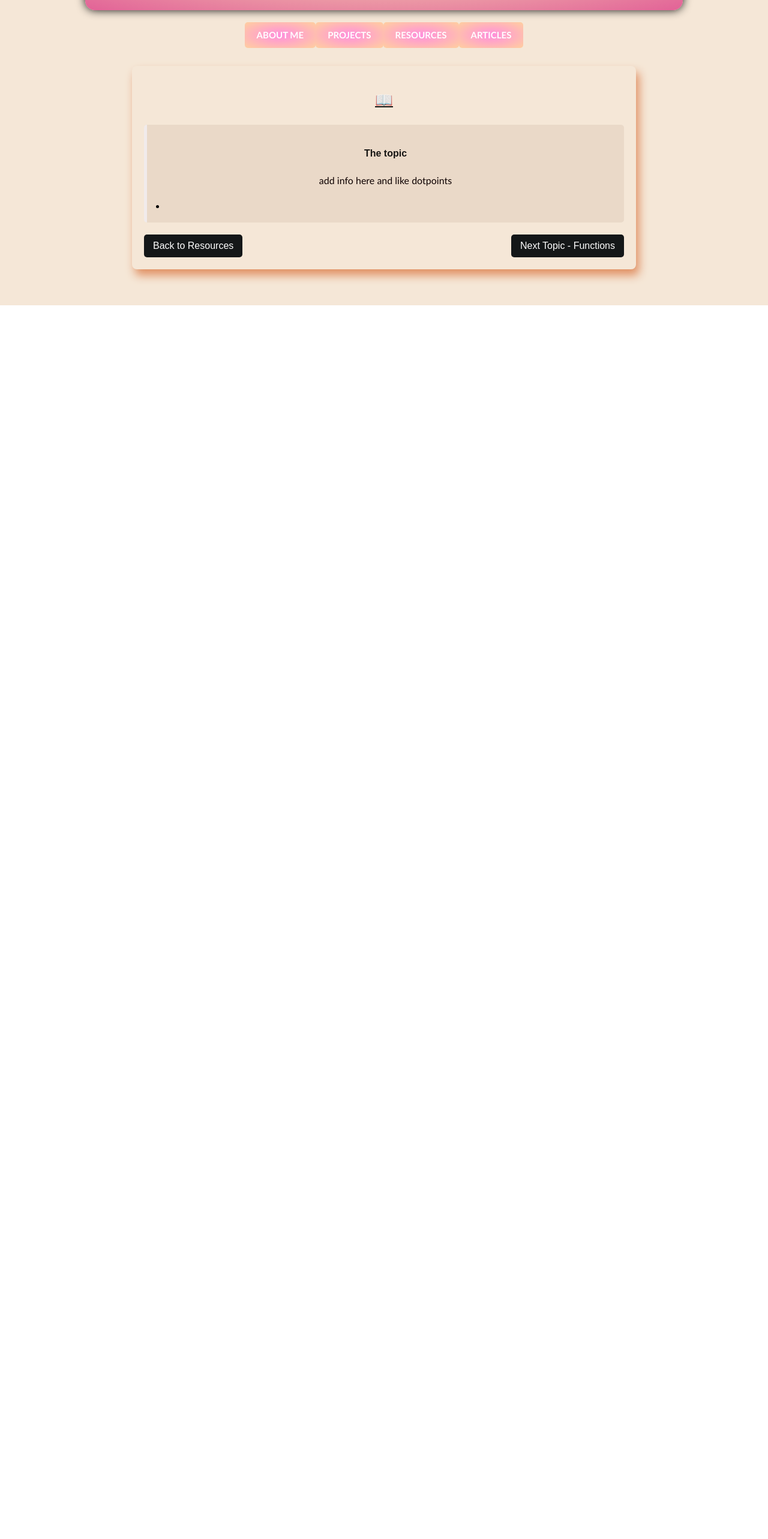
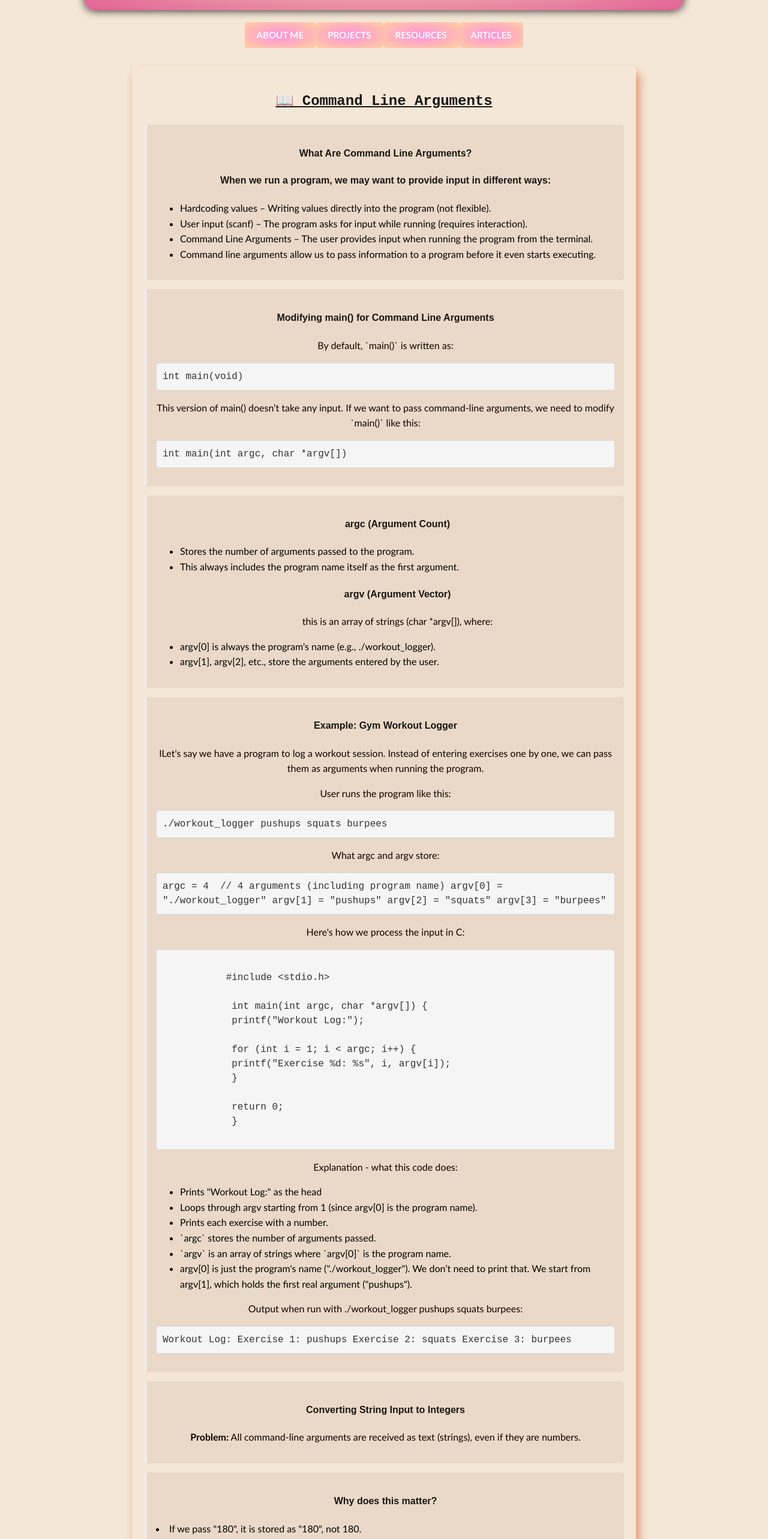
Before and after one commit to noorbabar/noorportfolio, a React (Vite) app in the folder Noorportfolio/frontend/: page /arguments in a window 1280 px wide. Shown: the part 233-2799 px from the top of the page at 60% size. Before the commit the page ends 800 px from the top, so only its background shows below. Built offline with nearby package versions, Linux system fonts and the light colour scheme.

Commit message:
edited css to fit structure

```diff
--- a/Noorportfolio/frontend/src/components/Course/1511/Arguments.jsx
+++ b/Noorportfolio/frontend/src/components/Course/1511/Arguments.jsx
@@ -1,28 +1,212 @@
 import React from "react";
 import { useNavigate } from "react-router-dom";
 
-const Custom = () => {
+const Arguments = () => {
+  const navigate = useNavigate();
 
   return (
     <div className="notes-container">
-      <h1 style={{ textDecoration: "underline" }} className="notes-title">📖 </h1>
+      <h1 style={{ textDecoration: "underline" }} className="notes-title">📖 Command Line Arguments</h1>
 
       <section className="note-section" style={{ color: "black", fontFamily: "'Trebuchet MS', sans-serif", textAlign: "left" }}>
-        <h3 className="underline">The topic</h3>
-        <p>add info here and like dotpoints </p>
-        <li></li>
+        <h3 className="underline">What Are Command Line Arguments?</h3>
+        <h3> When we run a program, we may want to provide input in different ways:</h3>
+        <ul>
+            <li>Hardcoding values – Writing values directly into the program (not flexible). </li>
+            <li>User input (scanf) – The program asks for input while running (requires interaction).</li>
+            <li>Command Line Arguments – The user provides input when running the program from the terminal.</li>
+            <li>Command line arguments allow us to pass information to a program before it even starts executing.</li>
+        </ul>
 </section>
+<section className="note-section" style={{ color: "black", fontFamily: "'Trebuchet MS', sans-serif", textAlign: "left" }}>
+
+        <h3 className="underline">Modifying main() for Command Line Arguments</h3>
+        <p>By default, `main()` is written as:</p>
+        <pre className="code-snippet">
+            int main(void) {
+                // Program execution starts here
+            }
+        </pre>
+        <p>This version of main() doesn’t take any input. If we want to pass command-line arguments, we need to modify `main()` like this:</p>
+        <pre className="code-snippet">
+            int main(int argc, char *argv[]) {
+            // argc (Argument Count)
+            // argv (Argument Vector)
+            }
+        </pre>
+        </section>
+
+        <section className="note-section" style={{ color: "black", fontFamily: "'Trebuchet MS', sans-serif", textAlign: "left" }}>
+
+        <ul>
+            <h3> argc (Argument Count)</h3>
+            <li>Stores the number of arguments passed to the program.</li>
+            <li>This always includes the program name itself as the first argument.</li>
+            <h3> argv (Argument Vector)</h3>
+            <p>this is an array of strings (char *argv[]), where:</p>
+        <li>argv[0] is always the program's name (e.g., ./workout_logger).</li>
+        <li>argv[1], argv[2], etc., store the arguments entered by the user.</li>
+        </ul>
+
+</section>
+<section className="note-section" style={{ color: "black", fontFamily: "'Trebuchet MS', sans-serif", textAlign: "left" }}>
+
+        <h3 className="underline">Example: Gym Workout Logger</h3>
+        <p>ILet's say we have a program to log a workout session. Instead of entering exercises one by one, we can pass them as arguments when running the program.</p>
+        <p>User runs the program like this:</p>
+        <pre className="code-snippet">
+            ./workout_logger pushups squats burpees
+        </pre>
+        <p> What argc and argv store:</p>
+        <pre className="code-snippet">
+        argc = 4  // 4 arguments (including program name)
+        argv[0] = "./workout_logger"
+        argv[1] = "pushups"
+        argv[2] = "squats"
+        argv[3] = "burpees"
+        </pre>
+        <p>Here's how we process the input in C:</p>
+        <pre className="code-snippet">
+           {`
+           #include <stdio.h>
+
+            int main(int argc, char *argv[]) {
+            printf("Workout Log:");
+
+            for (int i = 1; i < argc; i++) {
+            printf("Exercise %d: %s", i, argv[i]);
+            }
+
+            return 0;
+            }
+            `}
+        </pre>
+        <p>Explanation - what this code does:</p>
+        <ul>
+        <li>Prints "Workout Log:" as the head</li>
+        <li>Loops through argv starting from 1 (since argv[0] is the program name).</li>
+        <li>Prints each exercise with a number.</li>
+          <li>`argc` stores the number of arguments passed.</li>
+          <li>`argv` is an array of strings where `argv[0]` is the program name.</li>
+          <li>argv[0] is just the program's name ("./workout_logger"). We don’t need to print that.
+            We start from argv[1], which holds the first real argument ("pushups").
+</li>
+        </ul>
+
+<p>Output when run with ./workout_logger pushups squats burpees:</p>
+<pre className="code-snippet">
+Workout Log:
+Exercise 1: pushups
+Exercise 2: squats
+Exercise 3: burpees
+</pre>
+</section>
+
+<section className="note-section" style={{ color: "black", fontFamily: "'Trebuchet MS', sans-serif", textAlign: "left" }}>
+
+        <h3 className="underline">Converting String Input to Integers</h3>
+        <p><strong>Problem:</strong> All command-line arguments are received as text (strings), even if they are numbers.</p>
+        </section>
+
+        <section className="note-section" style={{ color: "black", fontFamily: "'Trebuchet MS', sans-serif", textAlign: "left" }}>
+
+        <h3>Why does this matter?</h3>
+        <li>If we pass "180", it is stored as "180", not 180.</li>
+        <li>We cannot perform mathematical operations on a string.</li>
+        </section>
+
+        <section className="note-section" style={{ color: "black", fontFamily: "'Trebuchet MS', sans-serif", textAlign: "left" }}>
+
+        <h3>Solution:</h3>
+        <li>We use atoi() (ASCII to Integer) to convert strings to numbers.</li>
+        <li>atoi() is from {`<stdlib.h>.`}</li>
+        <li>Converts numeric strings (e.g., "25") into actual integers (25).</li>
+
+       </section>
+       <section className="note-section" style={{ color: "black", fontFamily: "'Trebuchet MS', sans-serif", textAlign: "left" }}>
+
+       <h3> Example: Baking Timer</h3>
+       <p>Say we have a program to track baking time. We pass the temperature and duration as arguments when running the program.</p>
+       <p>Running the program:</p>
+       <pre className="code-snippet">
+        /baking_time 180 25
+        </pre>
+
+        <pre className="code-snippet">
+        {`
+
+        #include <stdio.h>
+        #include <stdlib.h> // Required for atoi
+
+        int main(int argc, char *argv[]) {
+        if (argc != 3) {
+        printf("Usage: ./baking_time temperature duration");
+        return 1;
+        }
+            int temp = atoi(argv[1]);
+            int duration = atoi(argv[2]);
+            printf("Bake at %d°C for %d minutes.", temp, duration);
+            return 0;
+            }
+            `}
+        </pre>
+
+        <p>Explanation:</p>
+        <ul>
+        <li>The program expects exactly 2 inputs: temperature and duration so we check bys argc != 3</li>
+        <li>argc always includes the program name, so:(program name) + 2 (inputs) = 3 arguments expected.</li>
+        <li>If argc is not 3, the user forgot to pass arguments or entered too many.</li>
+          <li>`atoi(argv[1])` converts the first argument (temperature) into an integer.</li>
+          <li>`atoi(argv[2])` converts the second argument (duration) into an integer.</li>
+        </ul>
+</section>
+<section className="note-section" style={{ color: "black", fontFamily: "'Trebuchet MS', sans-serif", textAlign: "left" }}>
+
+        <h3 className="underline">Using Loops with Command Line Arguments</h3>
+        <p>Example: Counting repetitions in a workout routine.</p>
+        <pre className="code-snippet">
+        {` #include <stdio.h>
+            int main(int argc, char *argv[]) {
+               for (int i = 1; i < argc; i++) {
+                //We start from 1 because argv[0] is the program name.
+
+                    printf("Perform %s reps", argv[i]);
+                    //  argv[i] prints each argument (repetition count) passed by the user.
+
+                }
+                return 0;
+            } `}
+        </pre>
+        <p>Running the program:</p>
+        <pre className="code-snippet">
+            ./reps_counter 10 15 20
+        </pre>
+        <p>What argc and argv store:</p>
+        <pre className="code-snippet">
+        argc = 4  // 4 arguments (program name + 3 inputs)
+argv[0] = "./reps_counter"
+argv[1] = "10"
+argv[2] = "15"
+argv[3] = "20"
+</pre>
+        <p>Output - this prints:</p>
+        <pre className="code-snippet">
+            Perform 10 reps
+            Perform 15 reps
+            Perform 20 reps
+        </pre>
+      </section>
 
       <div className="navigation-buttons">
         <button onClick={() => navigate("/resources")} className="nav-button">
           Back to Resources
         </button>
-        <button onClick={() => navigate("/functions")} className="nav-button">
-          Next Topic - Functions
+        <button onClick={() => navigate("/pointers")} className="nav-button">
+          Next Topic - Pointers
         </button>
       </div>
     </div>
   );
 };
 
-export default Custom;
+export default Arguments;
--- a/Noorportfolio/frontend/src/components/Course/1511/DiArrays.jsx
+++ b/Noorportfolio/frontend/src/components/Course/1511/DiArrays.jsx
@@ -11,15 +11,18 @@ const DiArrays = () => {
       <section className="note-section" style={{ color: "black", fontFamily: "'Trebuchet MS', sans-serif", textAlign: "left" }}>
         <h3 className="underline">Understanding 2D Arrays</h3>
         <p>A 2D array is a collection of elements arranged in rows and columns, similar to a table or spreadsheet.</p>
+        </section>
 
+        <section className="note-section" style={{ color: "black", fontFamily: "'Trebuchet MS', sans-serif", textAlign: "left" }}>
         <h3 className="underline">Why Use 2D Arrays?</h3>
     <ul>
         <li>They help store data in a grid-like format, making it easier to organise complex data (e.g., matrices or tables).</li>
         <li>They enable efficient access to data at specific row and column positions, ideal for applications like image processing or games.</li>
         <li>They allow us to model real-world problems that require multiple dimensions, like seating arrangements or spreadsheets.</li>
     </ul>
+</section>
 
-
+<section className="note-section" style={{ color: "black", fontFamily: "'Trebuchet MS', sans-serif", textAlign: "left" }}>
     <h3 className="underline">How to Declare a 2D Array</h3>
 <ul>
   <li>To declare a 2D array in C, you specify the number of rows and columns. Here's the syntax for declaring and initialising a 2D array:</li>
@@ -40,6 +43,9 @@ const DiArrays = () => {
   <li>Accessing or modifying elements in a 2D array: <code>matrix[1][2];</code> (Accesses value at row 1, column 2)</li>
   <li>Example of accessing and modifying an element: <code>matrix[2][3] = 15;</code> (Modifies the element at row 2, column 3 to 15)</li>
 </ul>
+</section>
+
+<section className="note-section" style={{ color: "black", fontFamily: "'Trebuchet MS', sans-serif", textAlign: "left" }}>
 
         <h3 className="underline">Visualisation of a 2D Array</h3>
         <p>Imagine a table where rows represent days, and columns represent exercises:</p>
@@ -63,6 +69,8 @@ const DiArrays = () => {
           </tbody>
         </table>
         <p>Each value is accessed using row and column indices, e.g., <code>gym_log[2][1]</code> refers to Day 2, Exercise 1.</p>
+</section>
+<section className="note-section" style={{ color: "black", fontFamily: "'Trebuchet MS', sans-serif", textAlign: "left" }}>
 
         <h3 className="underline">Example: Tracking Workout Progress</h3>
         <ul>
@@ -81,7 +89,8 @@ const DiArrays = () => {
           <li>Accessing a value (Wednesday, exercise 2): <code>gym_log[2][1]</code></li>
           <li>Updating Friday, exercise 3: <code>gym_log[4][2] = 80;</code></li>
         </ul>
-
+</section>
+<section className="note-section" style={{ color: "black", fontFamily: "'Trebuchet MS', sans-serif", textAlign: "left" }}>
         <h3 className="underline">Looping Through a 2D Array</h3>
         <p>A nested loop is used to iterate through each row and column:</p>
         <pre className="code-snippet">
@@ -98,14 +107,7 @@ const DiArrays = () => {
           <li>The inner loop (<code>j</code>) iterates through each exercise for that day.</li>
           <li>It prints all values in a row before moving to the next row.</li>
         </ul>
-
-        <h3 className="underline">Key Takeaways</h3>
-        <ul>
-          <li>2D arrays are useful for storing structured data like workouts or seating plans.</li>
-          <li>Each element is accessed using two indices: row and column.</li>
-          <li>Nested loops help iterate over all elements.</li>
-        </ul>
-      </section>
+</section>
 
       <div className="navigation-buttons">
         <button onClick={() => navigate("/resources")} className="nav-button">
```
